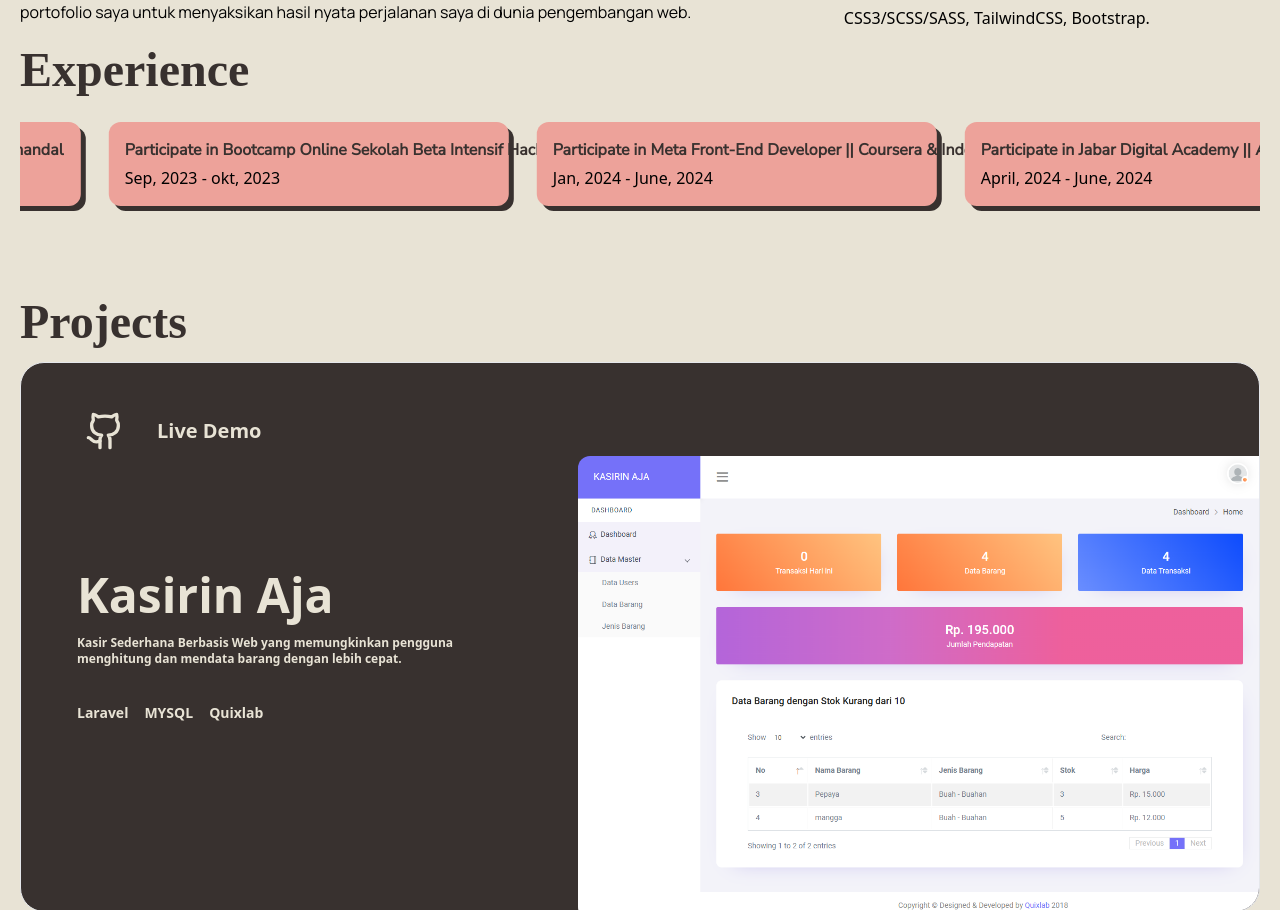
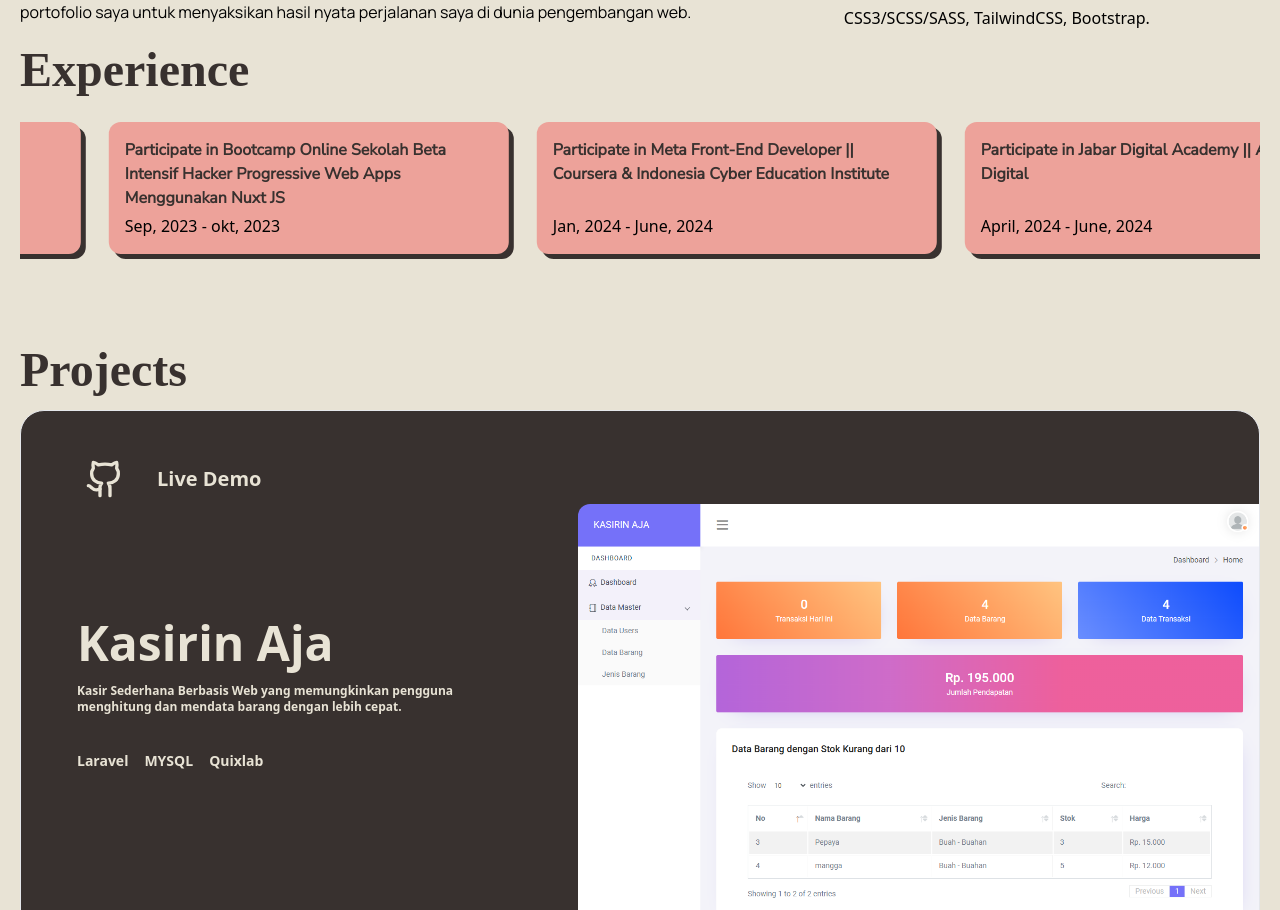
Before and after one commit to ramdhannassyirah/PortfolioV2.0, a Nuxt app: page / in a window 1280 px wide. Shown: the part 1178-2088 px from the top of the page. Built offline with nearby package versions, Linux system fonts and the light colour scheme; a web font is replaced by a local one.

Commit message:
portfolioV2

```diff
--- a/components/aboutWeb.vue
+++ b/components/aboutWeb.vue
@@ -56,7 +56,7 @@
           Experience
         </h1>
         <div class="overflow-x-auto scroll-smooth pb-3 scrollbar-hide w-full">
-          <div class="inline-flex animate-marquee whitespace-nowrap gap-4">
+          <div class="inline-flex animate-marquee  gap-4">
             <CardExperience :name="'Participate in Program Campus Code by Devhandal'" :time="'Jan, 2023 - okt, 2023'" />
             <CardExperience
               :name="'Participate in Bootcamp Online Sekolah Beta Intensif Hacker Progressive Web Apps Menggunakan Nuxt JS'"
```
